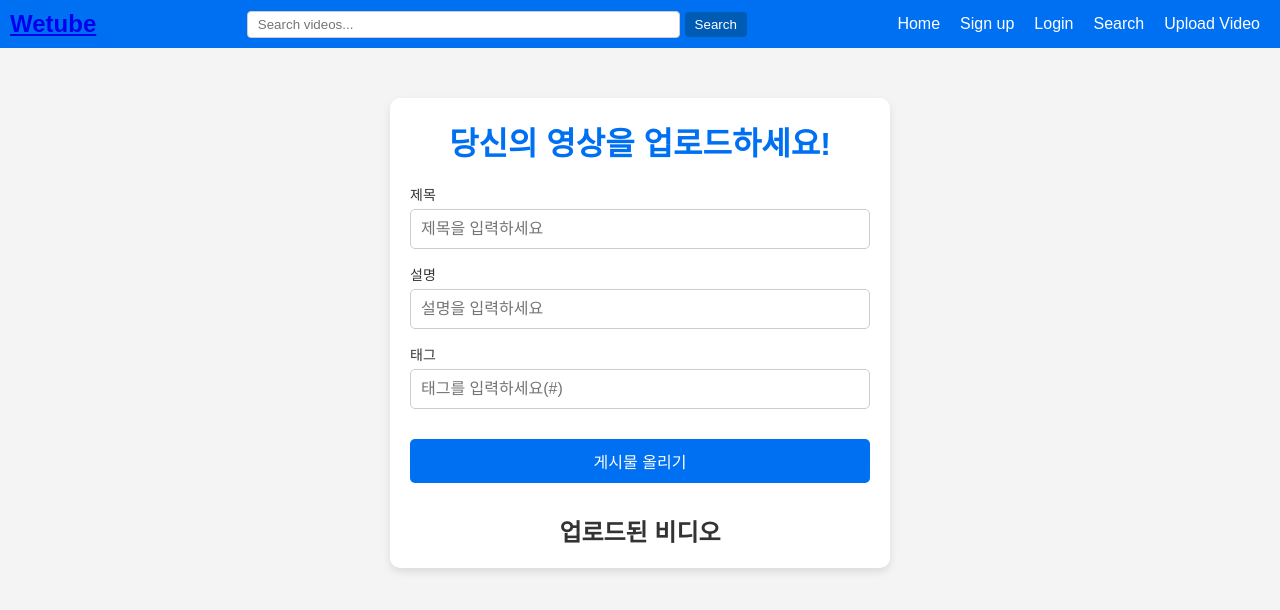
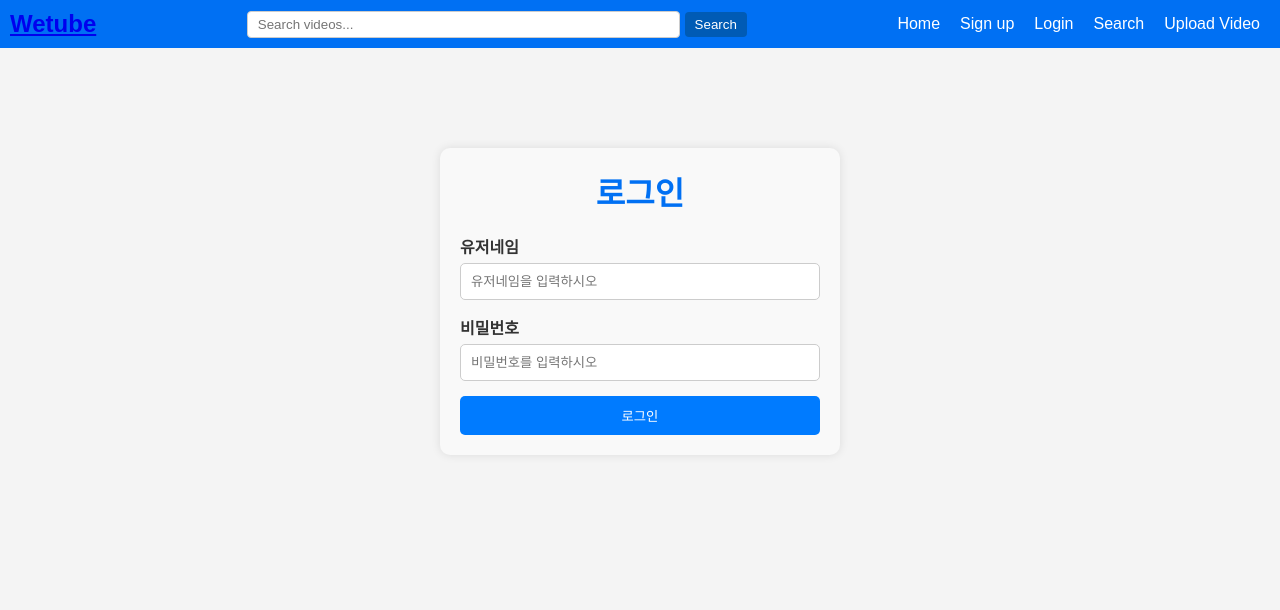
Before and after one commit to hhyukk/ScvTube, a Next.js app in the folder frontend/: page /login in a window 1280 px wide. Shown: the top 610 px of the page. Built offline with nearby package versions, Linux system fonts and the light colour scheme.

Commit message:
login 페이지수정
login 페이지수정

```diff
--- a/frontend/src/app/login/page.js
+++ b/frontend/src/app/login/page.js
@@ -1,150 +1,76 @@
 'use client';
 
 import { useState } from 'react';
-import { useRouter } from 'next/router';
 
-export default function UploadPage() {
-  const [title, setTitle] = useState('');
-  const [description, setDescription] = useState('');
-  const [tags, setTags] = useState('');
-  const [videoFile, setVideoFile] = useState(null);
-  const [videoList, setVideoList] = useState([]);
-  const router = useRouter();
+export default function LoginPage() {
+  const [username, setUsername] = useState('');
+  const [password, setPassword] = useState('');
+  const [error, setError] = useState(null);
+  const [loading, setLoading] = useState(false);
 
-  const handleFileChange = (event) => {
-    setVideoFile(event.target.files[0]);
-  };
-
-  const handleUpload = async () => {
-    if (!title || !description || !tags) {
-      alert('모든 필드를 입력하세요.');
-      return;
-    }
-
-    const newVideo = {
-      id: Date.now(),
-      title,
-      description,
-      tags,
-      createdAt: new Date().toLocaleString(),
-    };
-
-    // 비디오 리스트에 새 비디오 추가
-    setVideoList((prevList) => [...prevList, newVideo]);
-
-    // 비디오 업로드 로직 (파일 업로드는 주석처리됨)
-    /*
-    const formData = new FormData();
-    formData.append('title', title);
-    formData.append('description', description);
-    formData.append('tags', tags);
-    formData.append('file', videoFile);
+  const handleSubmit = async (e) => {
+    e.preventDefault();
+    setLoading(true);
+    setError(null);
 
     try {
-      const response = await fetch('http://localhost:4000/videos/upload', {
+      const response = await fetch('http://localhost:4000/login', {
         method: 'POST',
-        body: formData,
+        headers: {
+          'Content-Type': 'application/json',
+        },
+        body: JSON.stringify({ username, password }),
       });
 
+      const data = await response.json();
+
       if (response.ok) {
-        alert('업로드가 성공적으로 완료되었습니다!');
-        setTitle('');
-        setDescription('');
-        setTags('');
-        setVideoFile(null);
+        console.log('로그인 성공:', data);
+        // localStorage.setItem('isLoggedIn', 'true');
+        // window.location.href = '/';
       } else {
-        alert('업로드에 실패했습니다.');
+        throw new Error(data.message || '로그인 실패');
       }
-    } catch (error) {
-      console.error('Error uploading video:', error);
-      alert('업로드 중 오류가 발생했습니다.');
+    } catch (err) {
+      setError(err.message);
+    } finally {
+      setLoading(false);
     }
-    */
-
-    alert('게시물이 성공적으로 추가되었습니다!');
-    // 제목, 설명, 태그 초기화
-    setTitle('');
-    setDescription('');
-    setTags('');
-  };
-
-  const handleDelete = async (videoId) => {
-    const confirmDelete = window.confirm('정말로 삭제하시겠습니까?');
-    if (!confirmDelete) return;
-
-    // 비디오 삭제 로직
-    setVideoList((prevList) => prevList.filter((video) => video.id !== videoId));
-    alert('영상이 성공적으로 삭제되었습니다.');
   };
 
   return (
-    <div className="upload-container">
-      <h1>당신의 영상을 업로드하세요!</h1>
-
-      <div className="input-group">
-        <label htmlFor="title">제목</label>
+    <div className="login-container">
+      <h1>로그인</h1>
+      <form onSubmit={handleSubmit}>
+        <div className="login-input-group">
+          <label htmlFor="username">유저네임</label>
           <input
             type="text"
-          id="title"
-          value={title}
-          onChange={(e) => setTitle(e.target.value)}
-          placeholder="제목을 입력하세요"
+            id="username"
+            value={username}
+            onChange={(e) => setUsername(e.target.value)}
+            placeholder="유저네임을 입력하시오"
+            required
           />
         </div>
 
-      <div className="input-group">
-        <label htmlFor="description">설명</label>
+        <div className="login-input-group">
+          <label htmlFor="password">비밀번호</label>
           <input
-          type="text"
-          id="description"
-          value={description}
-          onChange={(e) => setDescription(e.target.value)}
-          placeholder="설명을 입력하세요"
+            type="password"
+            id="password"
+            value={password}
+            onChange={(e) => setPassword(e.target.value)}
+            placeholder="비밀번호를 입력하시오"
+            required
           />
         </div>
 
-      <div className="input-group">
-        <label htmlFor="tags">태그</label>
-        <input
-          type="text"
-          id="tags"
-          value={tags}
-          onChange={(e) => setTags(e.target.value)}
-          placeholder="태그를 입력하세요(#)"
-        />
-      </div>
-
-      {/* 비디오 파일 업로드 부분은 주석처리됨 */}
-      {/* <div className="input-group">
-        <label htmlFor="videoFile">파일</label>
-        <input
-          type="file"
-          id="videoFile"
-          accept="video/*"
-          onChange={handleFileChange}
-        />
-        {videoFile && <p>선택된 파일: {videoFile.name}</p>}
-      </div> */}
-
-      <button className="upload-button" onClick={handleUpload}>
-        게시물 올리기
+        {error && <p className="error-message">{error}</p>}
+        <button type="submit" className="login-button" disabled={loading}>
+          {loading ? '로딩 중...' : '로그인'}
         </button>
-
-      <div className="video-list">
-        <h2>업로드된 비디오</h2>
-        <ul>
-          {videoList.map((video) => (
-            <li key={video.id}>
-              <strong>제목:</strong> {video.title} <br />
-              <strong>설명:</strong> {video.description} <br />
-              <strong>태그:</strong> {video.tags} <br />
-              <strong>업로드 시간:</strong> {video.createdAt} <br />
-              <button onClick={() => router.push(`/videos/${video.id}/edit`)}>수정</button>
-              <button onClick={() => handleDelete(video.id)}>삭제</button>
-            </li>
-          ))}
-        </ul>
-      </div>
+      </form>
     </div>
   );
 }
```
Lines whose indentation alone changed are shown as unchanged.
